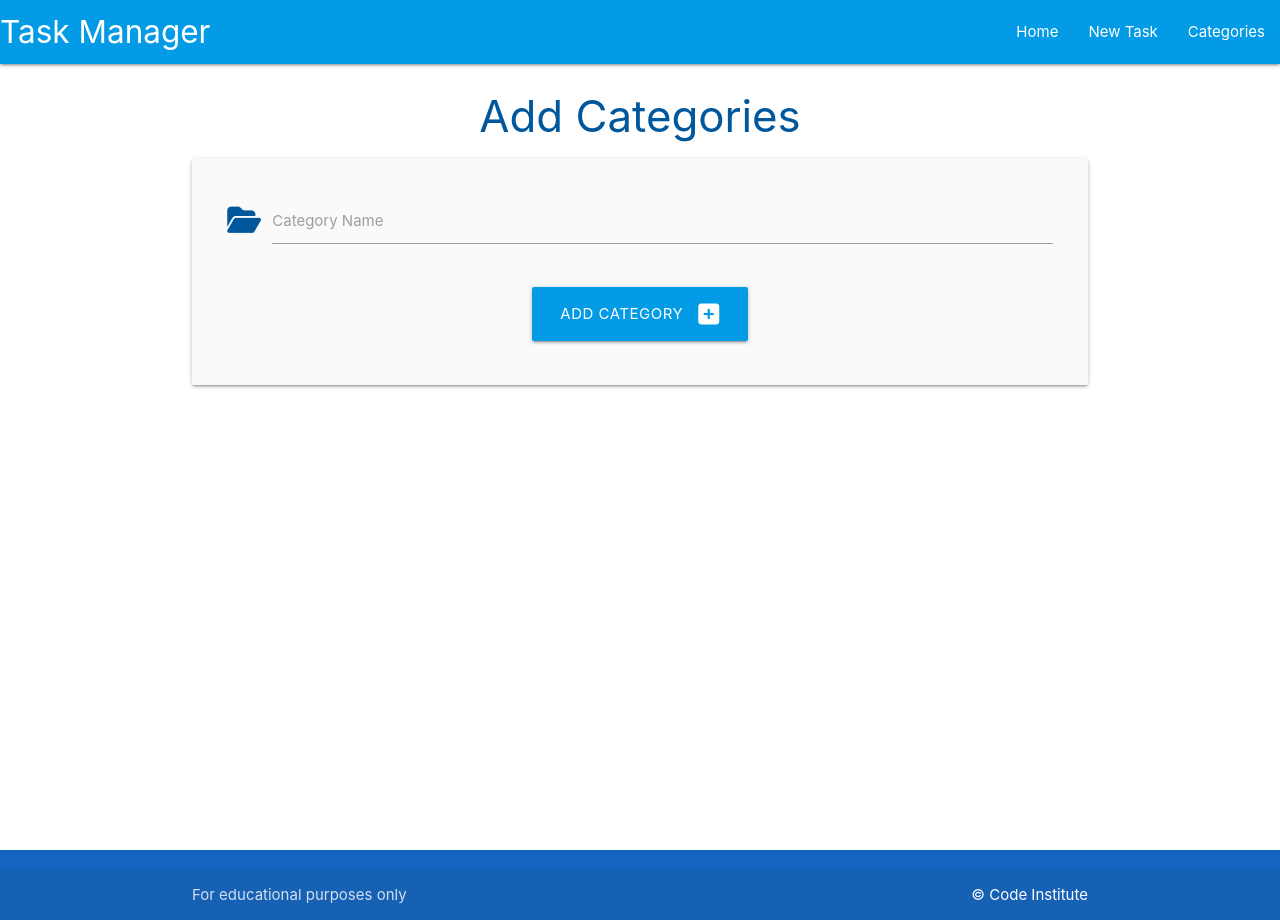
After one commit to DFCMK/Task-Manager, a Flask app: template taskmanager/templates/add_category.html in a window 1280 px wide. The commit adds this page. Run offline with Flask 3, Linux system fonts and the light colour scheme; the template is opened without the code that fills it, so the values that code supplies are empty.

Commit message:
added add_category & categories.html pages

```diff
--- /dev/null
+++ b/taskmanager/templates/add_category.html
@@ -0,0 +1,27 @@
+{% extends "base.html" %}
+{% block content %}
+
+<h3 class="light-blue-text text-darken-4 center-align">Add Categories</h3>
+
+<div class="row card-panel grey lighten-5">
+    <form class="col s12" method="POST" action="{{ url_for('add_category') }}">
+      <!--category_name-->
+        <div class="row">
+        <div class="input-field col s12">
+            <i class="fas fa-folder-open prefix light-blue-text text-darken-4"></i>
+          <input id="category_name" name="category_name" minlength="3" maxlength="25" type="text" class="validate" required>
+          <label for="category_name">Category Name</label>
+        </div>
+      </div>
+    <!--submit button-->
+    <div class="row">
+        <div class="col s12 center-align">
+            <button type="submit" class="btn-large light-blue darken-1">
+                Add Category <i class="fas fa-plus-square right"></i>
+            </button>
+            </div>
+        </div>
+    </form>
+  </div>
+
+{% endblock %}
--- a/taskmanager/templates/base.html
+++ b/taskmanager/templates/base.html
@@ -19,7 +19,7 @@
             <ul class="right hide-on-med-and-down">
                 <li><a href="{{ url_for('home') }}">Home</a></li>
                 <li><a href="">New Task</a></li>
-                <li><a href="">Categories</a></li>
+                <li><a href="{{ url_for('categories') }}">Categories</a></li>
             </ul>
             </div>
         </nav>
@@ -28,7 +28,7 @@
         <ul class="sidenav" id="mobile-demo">
             <li><a href="{{ url_for('home') }}">Home</a></li>
             <li><a href="">New Task</a></li>
-            <li><a href="">Categories</a></li>
+            <li><a href="{{ url_for('categories') }}">Categories</a></li>
         </ul>
     </header>
 
```
Also changed, not shown: taskmanager/templates/categories.html (added, +14 -0 lines).
